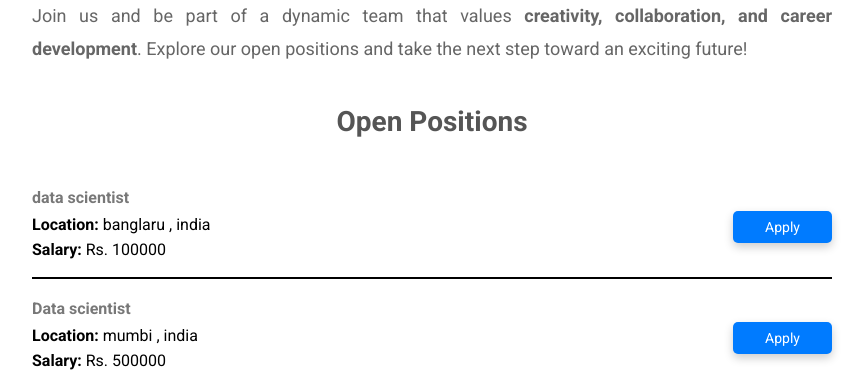
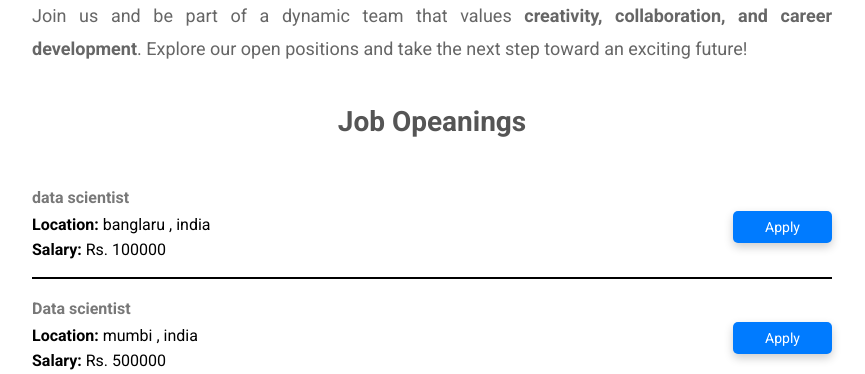
Before and after one commit to Jitesh52142/carrer-website-, a Flask app: page / in a window 1280 px wide. Shown: the part 880-1254 px from the top of the page, without its empty margins (208-1073 px from the left). Run offline with Flask 3, Linux system fonts and the light colour scheme.

Commit message:
more one

```diff
--- a/templates/home.html
+++ b/templates/home.html
@@ -189,7 +189,7 @@
             Join us and be part of a dynamic team that values <strong>creativity, collaboration, and career development</strong>. Explore our open positions and take the next step toward an exciting future!
         </p>
 
-        <h2>Open Positions</h2>
+        <h2>Job Opeanings </h2>
 
         <div class="jobs-section">
 
```
